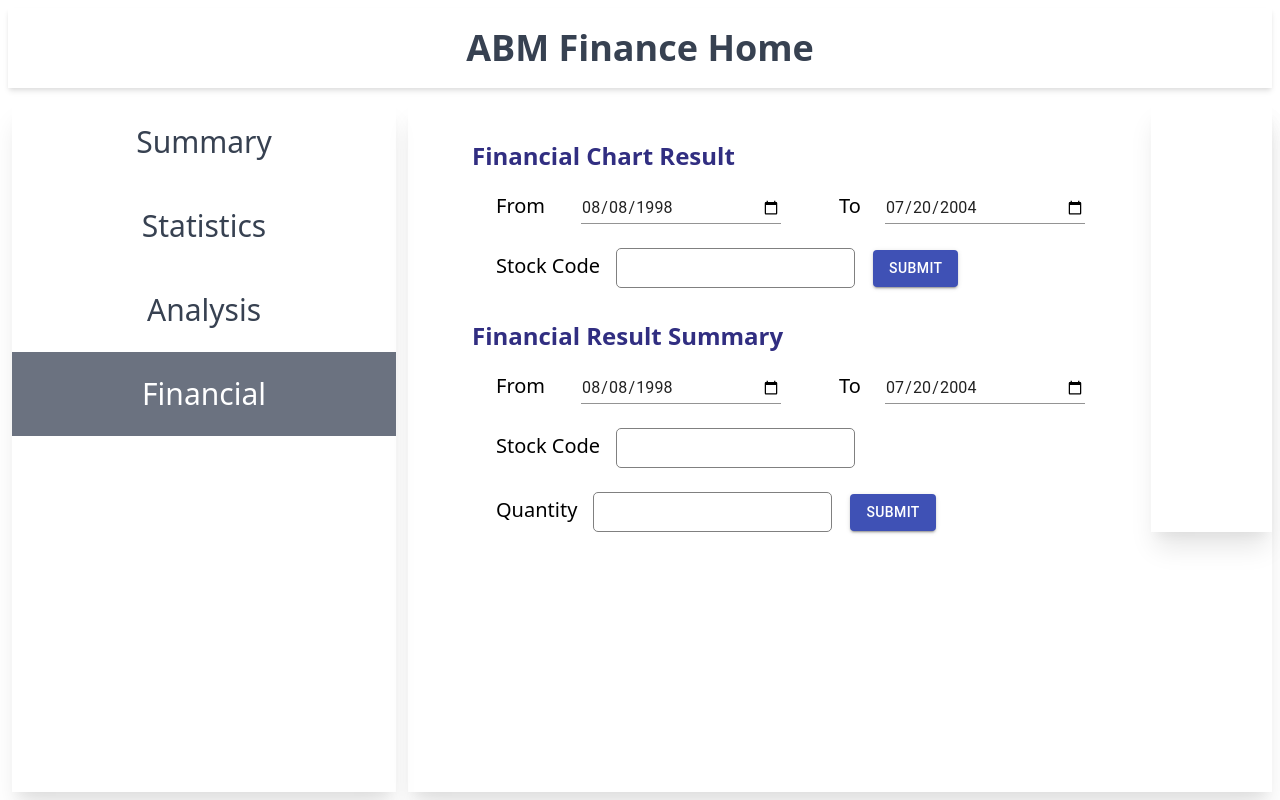
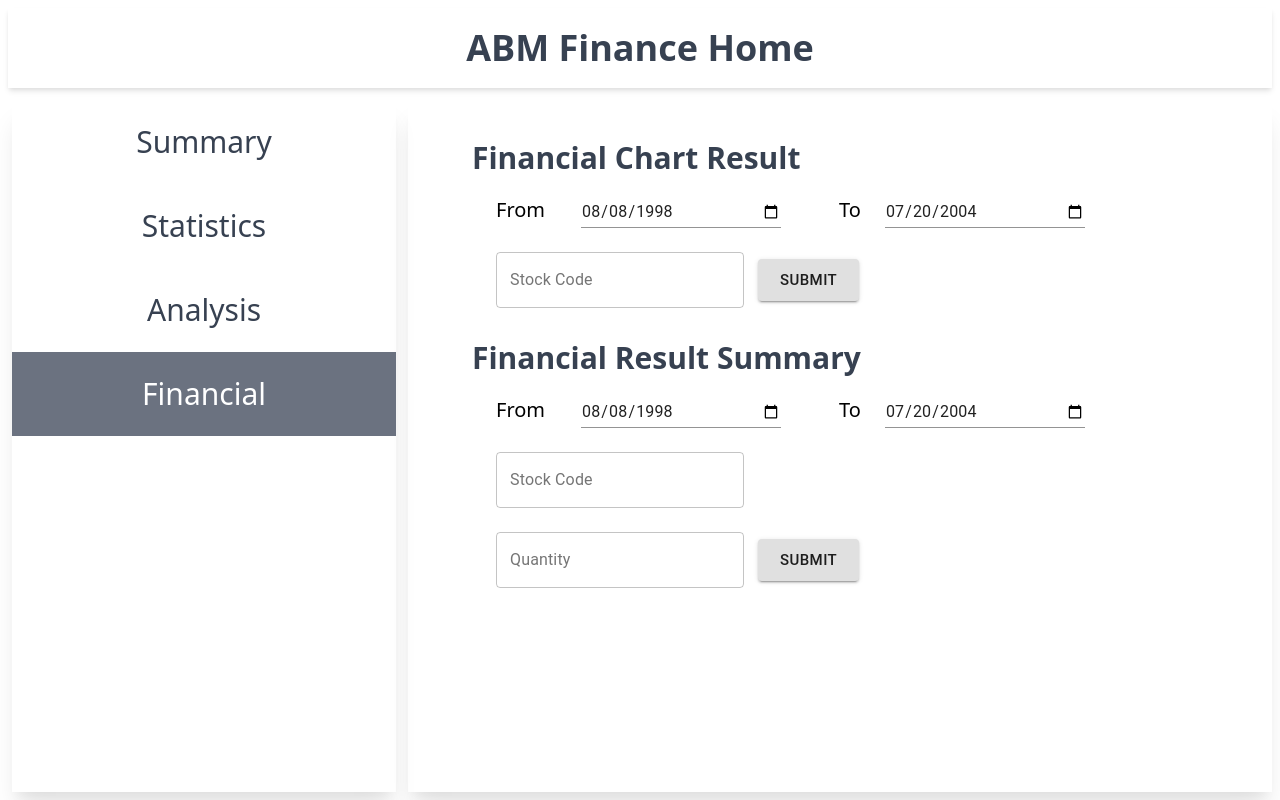
Before and after one commit to moulee40/stock-nav-pj, a React (Create React App) app: page / in a window 1280 px wide. Both pictures are taken after a click on the element "Financial". Built offline with nearby package versions, Linux system fonts and the light colour scheme.

Commit message:
4th tab css change

```diff
--- a/src/components/FinancialCalculation/FinancialCalculation.js
+++ b/src/components/FinancialCalculation/FinancialCalculation.js
@@ -4,8 +4,9 @@ import TextField from "@material-ui/core/TextField";
 import axios from "axios";
 import Alert from "@material-ui/lab/Alert";
 import { Input } from "@material-ui/core";
-import { withStyles } from "@material-ui/core/styles";
+import { withStyles,ThemeProvider,createMuiTheme } from "@material-ui/core/styles";
 import FinancialResultSummary from "./FinancialResultSummary";
+import { grey } from '@material-ui/core/colors';
 
 const styles = (theme) => ({
   input: {
@@ -28,6 +29,15 @@ const styles = (theme) => ({
     marginLeft: theme.spacing(1),
     marginRight: theme.spacing(1),
     width: 200,
+  },
+  root_textfield:{
+    marginRight: "14px"
+  }
+});
+
+const theme = createMuiTheme({
+  palette: {
+    primary: grey,
   },
 });
 
@@ -175,7 +185,7 @@ class FinancialCalculation extends React.Component {
       <div className="flex ml-2 flex-grow">
         {!displayChart && (
           <div className="flex flex-col ml-14 mt-10 ">
-            <p className="text-2xl font-semibold text-indigo-900">
+            <p className="text-3xl font-semibold text-gray-700">
               Financial Chart Result
             </p>
             <div className="flex  ml-6 mt-5">
@@ -200,24 +210,25 @@ class FinancialCalculation extends React.Component {
                 />
               </form>
             </div>
-            <div className="ml-6 mt-6">
-              <span className="text-xl mr-4">Stock Code</span>
-              <Input
-                classes={{ root: classes.input }}
+            <div className="ml-6 mt-6 flex items-center">
+            <ThemeProvider theme={theme}>
+            <TextField
                 onChange={this.chartInputChange}
                 value={chartInput}
-                autoFocus
-                disableUnderline
-              />
+                className={classes.root_textfield}
+                label="Stock Code"
+                variant="outlined"
+             />
+             </ThemeProvider>
               <Button
                 variant="contained"
-                color="primary"
+                size="large"
                 onClick={this.financialChart}
               >
                 Submit
               </Button>
             </div>
-            <p className="text-2xl font-semibold text-indigo-900 mt-8">
+            <p className="text-3xl font-semibold text-gray-700 mt-8">
               Financial Result Summary
             </p>
             <div className="flex mt-5 ml-6">
@@ -244,42 +255,44 @@ class FinancialCalculation extends React.Component {
             </div>
 
             <div className="ml-6 mt-6">
-              <span className="text-xl mr-4">Stock Code</span>
-              <Input
-                classes={{ root: classes.input }}
+            <ThemeProvider theme={theme}>
+            <TextField
                 onChange={this.resultInputChange}
                 value={resultInput}
-                autoFocus
-                disableUnderline
-              />
+                className={classes.root_textfield}
+                label="Stock Code"
+                variant="outlined"
+             />
+             </ThemeProvider>
             </div>
-            <div className="ml-6 mt-6">
-              <span className="text-xl mr-4">Quantity</span>
-              <Input
-                classes={{ root: classes.input }}
+            <div className="ml-6 mt-6 flex items-center">
+            <ThemeProvider theme={theme}>
+            <TextField
+                onChange={this.resultQuantityInputChange}
                 value={resultQuantityInput}
-                onChange={this.resultQuantityInputChange}
-                autoFocus
-                disableUnderline
-              />
+                className={classes.root_textfield}
+                label="Quantity"
+                variant="outlined"
+             />
+             </ThemeProvider>
               <Button
                 variant="contained"
-                color="primary"
+                size="large"
                 onClick={this.financialResult}
               >
                 Submit
               </Button>
             </div>
             {validationMessage !== "" && (
-              <Alert className="mt-5" severity="warning">
+              <Alert className="mt-5" severity="error">
                 {validationMessage}
               </Alert>
             )}
           </div>
         )}
-        <FinancialResultSummary onBackChange={this.onBackChange} chartData={chartData} resultData={resultData}
+       {displayChart && <FinancialResultSummary onBackChange={this.onBackChange} chartData={chartData} resultData={resultData}
         displayChart={displayChart} financialChart={showFinancialChart} financialResult={showFinancialResult}>
-        </FinancialResultSummary>
+        </FinancialResultSummary>}
       </div>
     );
   }
```
